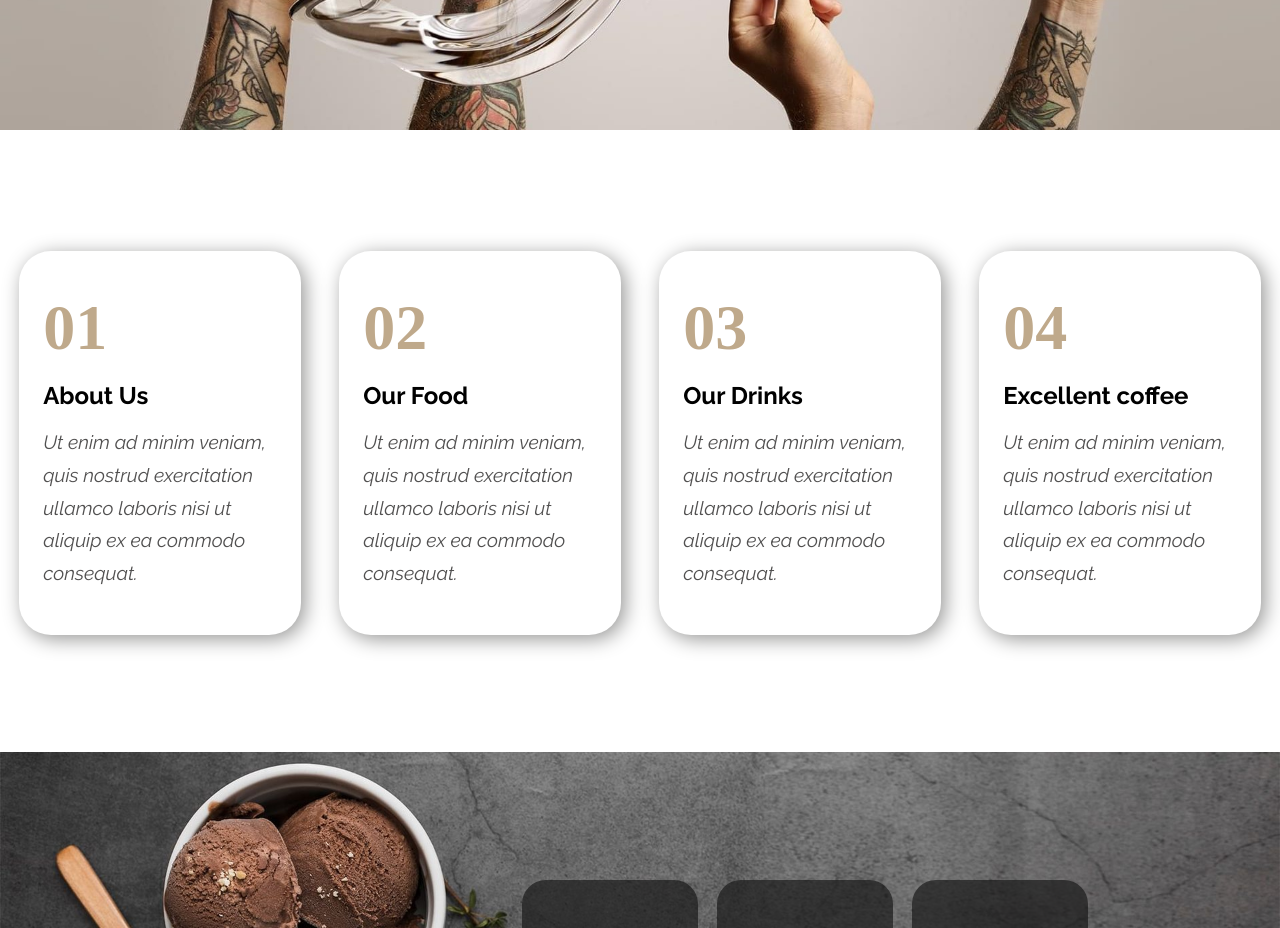
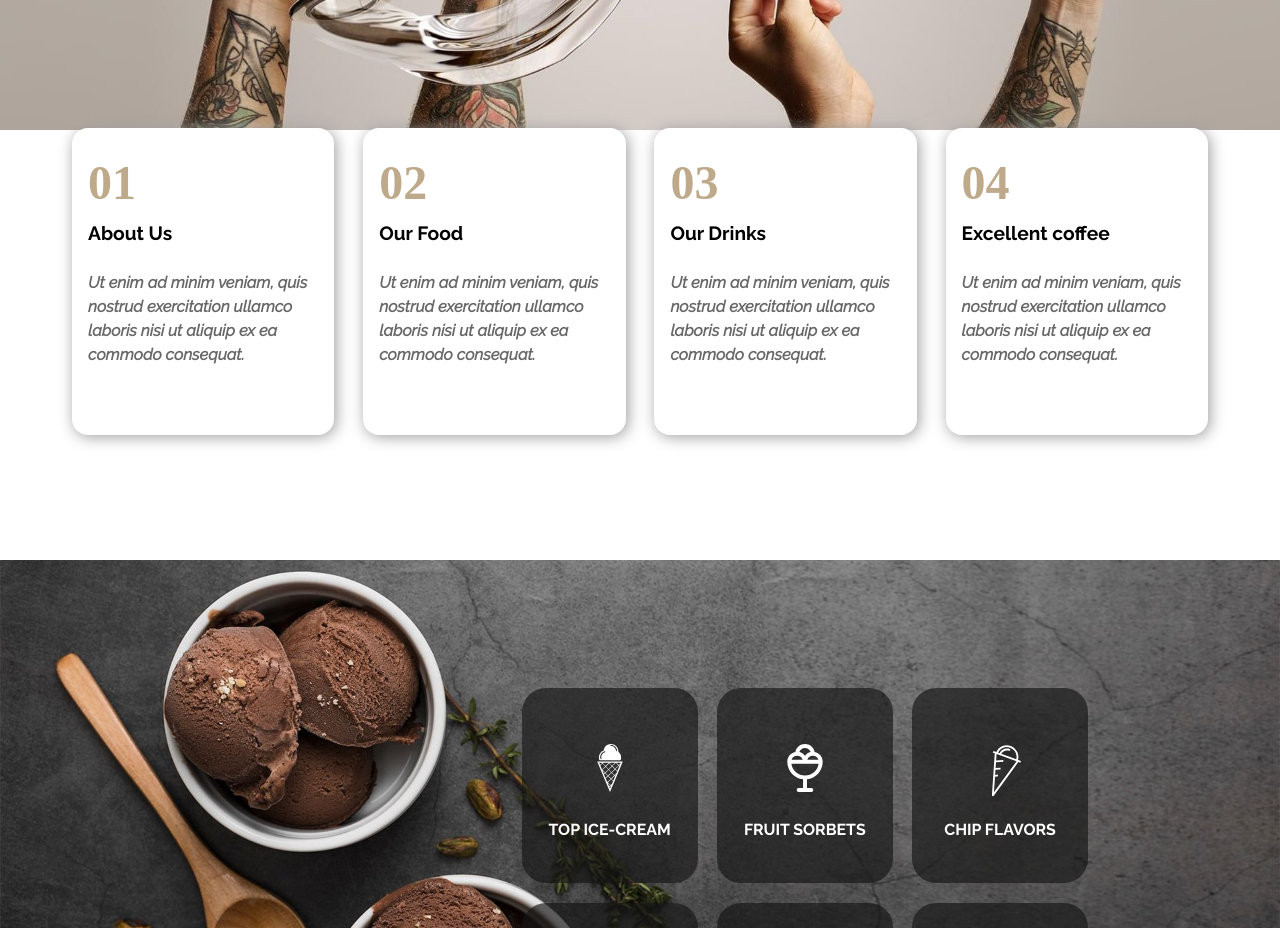
Before and after one commit to Jomanahani/Craft-Coffee, a plain HTML site: page index.html in a window 1280 px wide. Shown: the part 2540-3468 px from the top of the page. Drawn offline with Linux system fonts and the light colour scheme.

Commit message:
Edit About as section relates#18

```diff
--- a/CSS/style.css
+++ b/CSS/style.css
@@ -213,40 +213,41 @@ nav i {
   background-image: url(/assets/aboutAs.jpg);
   background-size: contain;
   background-repeat: no-repeat;
-  height: 75rem;
+  height: 63rem;
 }
 .About-as div {
   background-color: white;
-  height: 24rem;
-  width: 20rem;
-  margin: 1.2rem;
-  padding: 1.5rem;
-  box-shadow: 4px 4px 20px 0 #969695;
+  height: 19.2rem;
+  width: 16.4rem;
+  margin: 1em 0.9rem;
+  padding: 0.7rem 1rem;
+  box-shadow: 2px 2px 15px 0 #9e9e9e;
   position: relative;
-  top: 42.5rem;
-  border-radius: 2rem;
-  -webkit-border-radius: 2rem;
-  -moz-border-radius: 2rem;
-  -ms-border-radius: 2rem;
-  -o-border-radius: 2rem;
+  top: 35rem;
+  border-radius: 1rem;
+  -webkit-border-radius: 1rem;
+  -moz-border-radius: 1rem;
+  -ms-border-radius: 1rem;
+  -o-border-radius: 1rem;
 }
 .About-as h2 {
   color: var(--mainColor);
-  font-size: 4rem;
+  font-size: 3rem;
   padding-top: 1rem;
 }
 .About-as h5 {
   font-family: Raleway, sans-serif;
-  font-size: 1.5rem;
-  padding: 1rem 0;
+  font-size: 1.2rem;
+  padding: 0.7rem 0;
 }
 .About-as p {
   font-family: "Raleway", sans-serif;
-  line-height: 1.7;
-  font-size: 1.2rem;
+  line-height: 1.5;
+  font-size: 1rem;
   font-style: italic;
-  font-weight: 500;
-  color: rgb(81, 80, 80);
+  font-weight: 600;
+  color: rgb(104, 103, 103);
+  padding-top: 1rem;
 }
 /* end About As section */
 /* start menu section */
```
